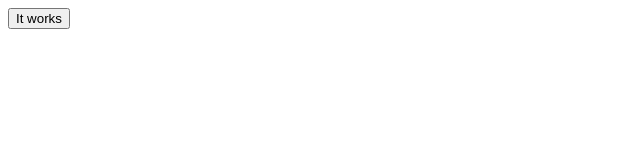
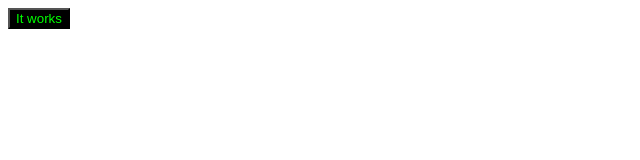
Before and after one commit to GoodKidJonesy/XDIT, a website: page Gruppe-9/app/public/index.html in a window 1280 px wide. Shown: the whole page, without its empty margins (0-640 px from the left). Drawn offline with nearby package versions, Linux system fonts and the light colour scheme; files that its build step writes are made by us from their sources.

Commit message:
Add main css back

```diff
--- /dev/null
+++ b/Gruppe-9/app/public/CSS/main.scss
@@ -0,0 +1,4 @@
+.button {
+    background-color: black;
+    color: lime;
+}
--- a/Gruppe-9/app/public/index.html
+++ b/Gruppe-9/app/public/index.html
@@ -1,5 +1,6 @@
 <!DOCTYPE html>
 <html lang="en">
+
 <head>
     <meta charset="UTF-8">
     <meta http-equiv="X-UA-Compatible" content="IE=edge">
@@ -8,8 +9,10 @@
     <link rel="stylesheet" href="CSS/main.css">
     <link rel="stylesheet" href="CSS/index.css">
 </head>
+
 <body>
-    <button>It works</button>
+    <button class="button">It works</button>
 </body>
 <script src="scripts/main.js"></script>
+
 </html>
```
Also changed, not shown: Gruppe-9/app/public/CSS/main.css (added), 1 other file.
